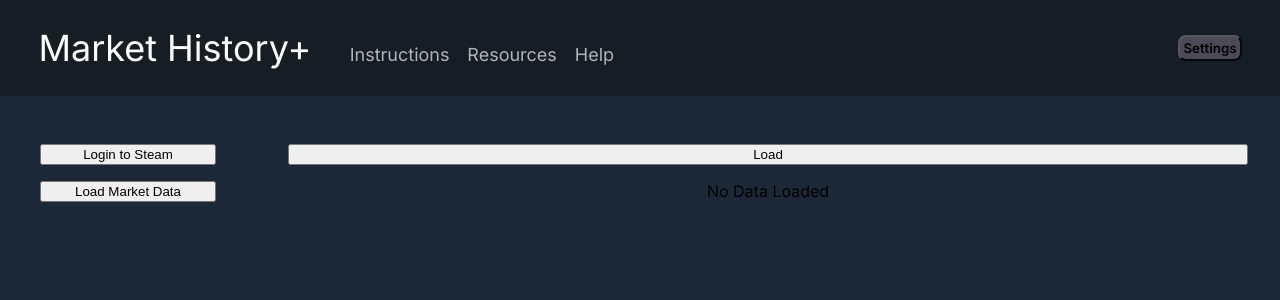
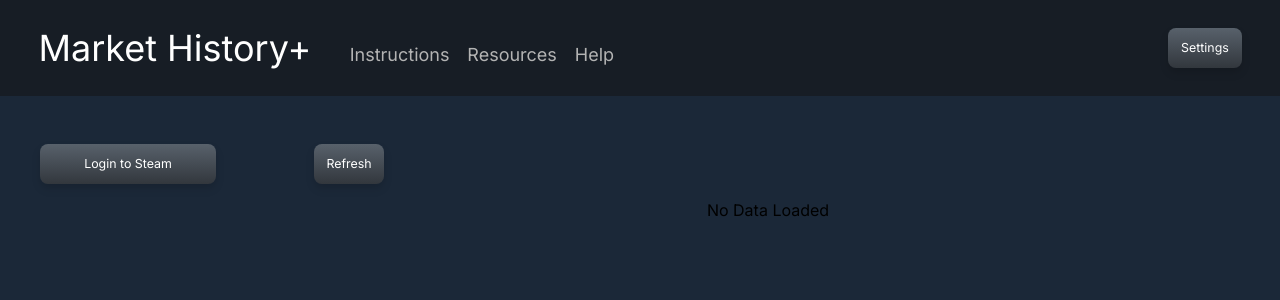
Before and after one commit to jgeraigery/Steam-Market-History-Extended, a React (Create React App) app in the folder app/: page / in a window 1280 px wide. Shown: the top 300 px of the page. Built offline with nearby package versions, Linux system fonts and the light colour scheme.

Commit message:
Updated request and frontend

```diff
--- a/app/src/components/FilterContainer.js
+++ b/app/src/components/FilterContainer.js
@@ -3,8 +3,7 @@
 function FilterContainer() {
     return(
         <div className='filter-container'>
-            <button className='login-button'>Login to Steam</button>
-            <button className='load-data-button'>Load Market Data</button>
+            <button className='app-button login-button'>Login to Steam</button>
         </div>
     );
 }
--- a/app/src/components/RightHeader.js
+++ b/app/src/components/RightHeader.js
@@ -3,7 +3,7 @@
 function RightHeader() {
     return (
         <div className='right-header'>
-            <button className='settings-button'>Settings</button>
+            <button className='app-button settings-button'>Settings</button>
         </div>
     );
 };
--- a/app/src/components/Table.js
+++ b/app/src/components/Table.js
@@ -24,7 +24,7 @@
             fields.push(res);
         };
         head = fields.map( f =>
-            <th>
+            <th className='head-entry'>
                 {f}
             </th>
         );
@@ -41,7 +41,7 @@
             };
 
             entries.push(current_entry.map( entry =>
-                    <td>
+                    <td className='body-entry'>
                         { entry }
                     </td>
                 )
@@ -55,11 +55,11 @@
     }
 
     return (
-        <table>
-            <thead>
+        <table className='table'>
+            <thead className='table-head'>
                 { head }
             </thead>
-            <tbody>
+            <tbody className='table-body'>
                 { body }
             </tbody>
         </table>
--- a/app/src/components/TableContainer.js
+++ b/app/src/components/TableContainer.js
@@ -20,7 +20,9 @@
 
     return(
         <div className='table-container'>
-            <button onClick={getMarketData}>Load</button>
+            <div className='top-bar'>
+                <button className='app-button refresh-button' onClick={getMarketData}>Refresh</button>
+            </div>
             <Table data={tableData}/>
         </div>
     );
--- a/app/src/styles/App.css
+++ b/app/src/styles/App.css
@@ -3,7 +3,7 @@
 }
 
 .app-header {
-  background-color: #171d25;;
+  background-color: #171d25;
   min-height: 12vh;
   max-height: 12vh;
   display: flex;
@@ -23,3 +23,49 @@
   justify-content: space-around;
   align-items: baseline;
 }
+
+.app-button {
+  align-items: center;
+  background-color: initial;
+  background-image: linear-gradient(#58616b, #32373d);
+  border-radius: 8px;
+  border-width: 0;
+  box-shadow: 0 5px 10px rgba(0, 0, 0, .1),0 3px 6px rgba(0, 0, 0, .05);
+  box-sizing: border-box;
+  color: #fff;
+  cursor: pointer;
+  display: inline-flex;
+  flex-direction: column;
+  font-size: calc(2px + 0.5vh + 0.5vw);
+  font-family: 'Inter', 'Segoe UI', 'Roboto', 'Oxygen',
+  'Ubuntu', 'Cantarell', 'Fira Sans', 'Droid Sans', 'Helvetica Neue';
+  height: 5vh;
+  justify-content: center;
+  line-height: 1;
+  margin: 0;
+  outline: none;
+  overflow: hidden;
+  padding: 0 1vw;
+  text-align: center;
+  text-decoration: none;
+  transform: translate3d(0, 0, 0);
+  transition: all 50ms;
+  vertical-align: baseline;
+  white-space: nowrap;
+  user-select: none;
+  -webkit-user-select: none;
+  touch-action: manipulation;
+}
+
+.app-button:hover {
+  box-shadow: rgba(0, 0, 0, 0.2) 0 2px 8px;
+  opacity: .9;
+}
+
+.app-button:active {
+  outline: none;
+}
+
+.app-button:focus {
+  opacity: 0.7;
+}
--- a/app/src/styles/RightHeader.css
+++ b/app/src/styles/RightHeader.css
@@ -12,10 +12,4 @@
     font-family: 'Inter', 'Segoe UI', 'Roboto', 'Oxygen',
     'Ubuntu', 'Cantarell', 'Fira Sans', 'Droid Sans', 'Helvetica Neue',
     sans-serif;
-    font-weight: 1000;
-    color: rgb(0, 0, 0);
-    background-color: rgb(77, 74, 87);
-    border-color: rgb(87, 87, 92);
-    border-radius: 8px;
-    padding: 3px;
 }
--- a/app/src/styles/Table.css
+++ b/app/src/styles/Table.css
@@ -0,0 +1,25 @@
+.table {
+    border: none;
+    border-radius: 10px;
+    margin-top: 1vh;
+    padding-top: 1vh;
+    background-color: #2d3641;
+    box-shadow: 0 10px 20px rgba(0, 0, 0, .1),0 3px 6px rgba(0, 0, 0, .05);
+}
+
+.table-head {
+    color: white;
+    font-size: calc(2px + 0.6vh + 0.6vw);
+}
+
+.head-entry {
+    padding-bottom: 1vh;
+}
+
+.table-body {
+    color: white;
+}
+
+.body-entry {
+    padding-bottom: 1vh;
+}
--- a/app/src/styles/TableContainer.css
+++ b/app/src/styles/TableContainer.css
@@ -6,3 +6,14 @@
     flex-direction: column;
     padding-top: 5vh;
 }
+
+.top-bar {
+    display: flex;
+    flex-direction: row;
+    justify-content: left;
+    margin: 0vh 2vw;
+}
+
+.refresh-button {
+    color: white;
+}
```
Also changed, not shown: 1 other file (tests, documents, lock files or other folders).
